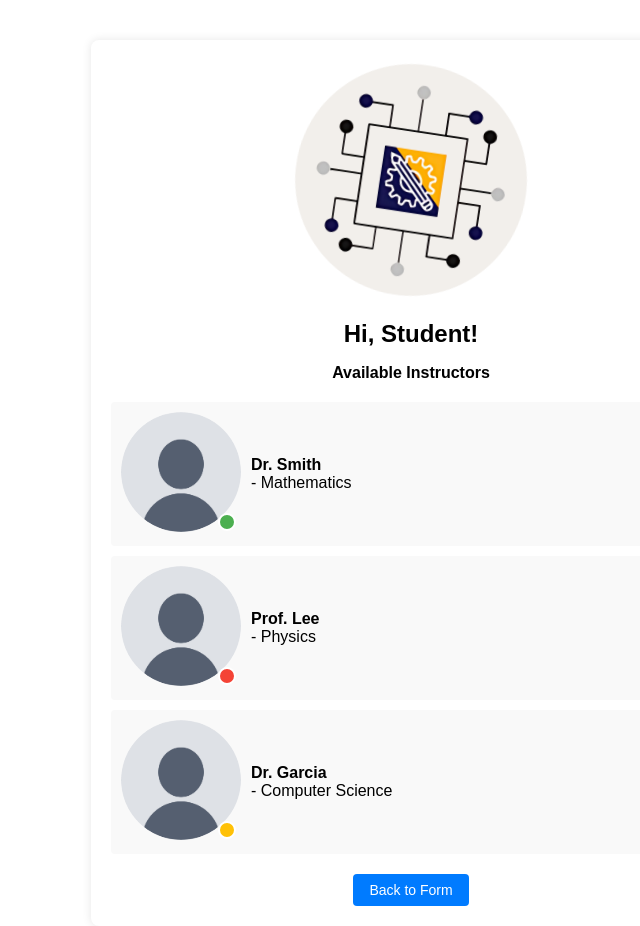
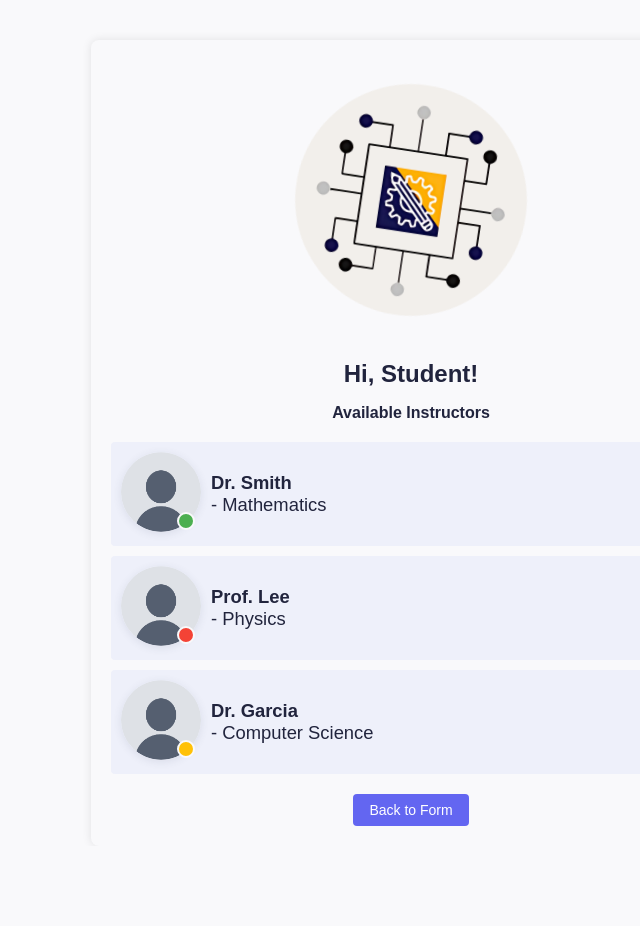
Before and after one commit to ECEMonitoringSystem/ecemonitoringsystem, a React (Create React App) app: page /instructors-list in a window 1280 px wide. Shown: the whole page, without its empty margins (229-869 px from the left). After the commit the page ends 846 px from the top, so only its background shows below. Built offline with nearby package versions, Linux system fonts and the light colour scheme.

Commit message:
Added Login to ListInstructors

```diff
--- a/src/CSS/ListInstructors.css
+++ b/src/CSS/ListInstructors.css
@@ -1,3 +1,34 @@
+:root {
+  --background-color: #f9f9fb;
+  --text-color: #21243d;
+  --form-bg: #eef0fa;
+  --button-bg: #6366f1;
+  --button-hover-bg: #4338ca;
+}
+
+/* Header and logo styles */
+.App-header2 {
+  background-color: var(--background-color);
+  min-height: 35vh;
+  display: flex;
+  flex-direction: column;
+  align-items: center;
+  justify-content: center;
+  font-size: calc(10px + 2vmin);
+  color: var(--text-color);
+  text-align: center;
+}
+.App-logo2 {
+  height: 30vmin;
+  pointer-events: none;
+  animation: App-logo-spin infinite 20s linear;
+}
+@keyframes App-logo-spin {
+  from { transform: rotate(0deg);}
+  to   { transform: rotate(360deg);}
+}
+
+/* Instructor list styles */
 .instructors-list {
   max-width: 600px;
   margin: 40px auto;
@@ -7,31 +38,17 @@
   border-radius: 8px;
   box-shadow: 0 0 10px rgba(0,0,0,0.1);
 }
-
-  .instructors-list h1,
-  .instructors-list h2 {
-    text-align: center;
-    margin-bottom: 10px;
-  }
-
-  .instructors-list p {
-    text-align: center;
-    margin-bottom: 20px;
-    font-weight: bold;
-  }
-
 .instructors-list ul {
   list-style: none;
   padding: 0;
+  margin: 0;
 }
-
 .instructor-item {
   margin-bottom: 10px;
   border-radius: 4px;
   background-color: var(--form-bg);
   overflow: hidden;
 }
-
 .instructor-box-button {
   display: flex;
   align-items: center;
@@ -45,29 +62,42 @@
   text-align: left;
   font-family: inherit;
   font-size: inherit;
+  transition: background 0.2s, opacity 0.2s;
 }
-
 .instructor-box-button:hover {
   background-color: rgba(0,0,0,0.05);
   opacity: 0.9;
 }
-
 .profile-image-container {
   position: relative;
   display: inline-block;
 }
-
 .instructor-profile {
-    width: 120px;
-    height: 120px;
+  width: 80px;
+  height: 80px;
   border-radius: 50%;
   object-fit: cover;
+  box-shadow: 0 2px 8px rgba(60,72,100,0.11);
 }
-
 .instructor-info {
   display: flex;
   flex-direction: column;
+  font-size: 1.15rem;
+  font-weight: 400;
 }
+.indicator {
+  position: absolute;
+  bottom: 6px;
+  right: 6px;
+  width: 18px;
+  height: 18px;
+  border-radius: 50%;
+  border: 2px solid var(--background-color);
+  box-sizing: border-box;
+}
+.indicator.inside { background-color: #4CAF50; }
+.indicator.outside { background-color: #F44336; }
+.indicator.in-class { background-color: #ffc107; }
 
 .back-button {
   padding: 8px 16px;
@@ -83,27 +113,128 @@
   margin-left: auto;
   margin-right: auto;
 }
-
 .back-button:hover {
   background-color: var(--button-hover-bg);
 }
 
-  .indicator {
-    position: absolute;
-    bottom: 5px;
-    right: 5px;
-    width: 18px;
-    height: 18px;
-    border-radius: 50%;
-    border: 2px solid var(--background-color);
+/* ==== MODAL CENTERED LOGIN BOX ==== */
+.login-modal-overlay {
+  position: fixed;
+  top: 0; left: 0; right: 0; bottom: 0;
+  background: rgba(0,0,0,0.21);
+  z-index: 1000;
+  display: flex;
+  align-items: center;
+  justify-content: center;
+}
+
+.modal-box-container {
+  background: #fff;               /* subtle, professional */
+  border-radius: 22px;
+  border: 2px solid #e0e7ff;      /* light border, or use #6366f1 for subtle indigo */
+  box-shadow: 0 20px 48px rgba(60,72,100,0.13), 0 8px 24px rgba(60,72,100,0.09);
+  padding: 2.2rem 1.8rem 2.2rem 1.8rem;
+  min-width: 340px;
+  max-width: 420px;
+  width: 100%;
+  display: flex;
+  flex-direction: column;
+  align-items: center;
+}
+
+.login-modal-content {
+  width: 100%;
+  background: #fff;
+  border-radius: 18px;
+  padding: 1.8rem 1.2rem;
+  display: flex;
+  flex-direction: column;
+  align-items: center;
+  border: none;
+  box-shadow: none;
+}
+
+.login-inner-box {
+  background: #fff;
+  border-radius: 12px;
+  max-width: 320px;
+  width: 100%;
+  margin: 0 auto;
+  display: flex;
+  flex-direction: column;
+  align-items: center;
+  gap: 1rem;
+  text-align: center;
+}
+
+.login-inner-box h2 {
+  color: #2563eb;
+  font-size: 1.7rem;
+  font-weight: 700;
+  margin-bottom: 0.5rem;
+}
+
+.login-inner-box input,
+.login-inner-box button {
+  width: 100%;
   box-sizing: border-box;
+  margin: 8px 0;
 }
-  .indicator.inside {
-    background-color: #4CAF50; /* Green */
+
+.login-inner-box input {
+  padding: 12px 14px;
+  border: 1.8px solid #bfc7d1;
+  border-radius: 8px;
+  font-size: 16px;
+  background: #f4f6fb;
+  transition: border-color 0.2s, box-shadow 0.2s;
+  box-shadow: 0 1px 5px rgba(99,102,241,0.09);
 }
-  .indicator.outside {
-    background-color: #F44336; /* Red */
+.login-inner-box input:focus {
+  border-color: #2563eb;
+  box-shadow: 0 0 0 2px #e0e7ff;
+  outline: none;
 }
-  .indicator.in-class {
-    background-color: #ffc107; /* Amber */
+
+.login-inner-box button {
+  padding: 12px 0;
+  border: none;
+  border-radius: 8px;
+  background: linear-gradient(90deg, #6366f1 60%, #4338ca 100%);
+  color: #fff;
+  font-size: 17px;
+  font-weight: 600;
+  cursor: pointer;
+  box-shadow: 0 2px 8px rgba(99,102,241,0.08);
+  margin-top: 10px;
+  transition: background 0.2s, box-shadow 0.2s;
 }
+
+.login-inner-box button:last-child {
+  background: #e0e7ff;
+  color: #2563eb;
+  margin-top: 0;
+  border: 1.5px solid #2563eb;
+  font-weight: 500;
+}
+
+.login-inner-box button:hover {
+  background: #4338ca;
+  box-shadow: 0 4px 16px rgba(99,102,241,0.12);
+}
+
+/* Responsive: smaller modal on tiny screens */
+@media (max-width: 500px) {
+  .modal-box-container {
+    min-width: 98vw;
+    max-width: 100vw;
+    padding: 1.2rem 0.2rem;
+  }
+  .login-modal-content {
+    padding: 0.7rem 0.2rem 1.2rem 0.2rem;
+  }
+  .instructor-profile {
+    width: 52px;
+    height: 52px;
+  }
+}
--- a/src/Pages/ListInstructors.js
+++ b/src/Pages/ListInstructors.js
@@ -1,10 +1,24 @@
-import React from 'react';
+import React, { useState, useEffect } from 'react';
 import { useNavigate } from 'react-router-dom';
 import profileImg from '../Images/profile.png';
-import '../CSS/InstructorsList.css';
+import logo from '../Images/logo.png';
+import '../CSS/ListInstructors.css';
 
 function ListInstructors() {
   const navigate = useNavigate();
+  const [showLogin, setShowLogin] = useState(false);
+  const [selectedInstructor, setSelectedInstructor] = useState(null);
+  const [username, setUsername] = useState('');
+  const [password, setPassword] = useState('');
+
+  // Escape key closes popup
+  useEffect(() => {
+    function handleKeyDown(e) {
+      if (e.key === "Escape") setShowLogin(false);
+    }
+    if (showLogin) window.addEventListener('keydown', handleKeyDown);
+    return () => window.removeEventListener('keydown', handleKeyDown);
+  }, [showLogin]);
 
   const instructors = [
     { id: 1, name: 'Dr. Smith', subject: 'Mathematics', isInsideOffice: true, isInClass: false },
@@ -13,11 +27,27 @@ function ListInstructors() {
   ];
 
   const handleProfileClick = (instructor) => {
-    navigate(`/instructor/${instructor.id}`);
+    setSelectedInstructor(instructor);
+    setShowLogin(true);
+  };
+
+  const handleLogin = (e) => {
+    e.preventDefault();
+    // TODO: Add real authentication logic here
+    setShowLogin(false);
+    setUsername('');
+    setPassword('');
+    if (selectedInstructor) {
+      navigate(`/instructor/${selectedInstructor.id}`);
+    }
   };
 
   return (
     <div className="instructors-list">
+      <header className="App-header2">
+        <img src={logo} className="App-logo2" alt="logo" />
+      </header>
+
       <ul>
         {instructors.map(instructor => (
           <li key={instructor.id} className="instructor-item">
@@ -32,12 +62,13 @@ function ListInstructors() {
                   className="instructor-profile"
                 />
                 <span
-                  className={`indicator ${instructor.isInClass
-                    ? 'in-class'
-                    : instructor.isInsideOffice
-                      ? 'inside'
-                      : 'outside'
-                    }`}
+                  className={`indicator ${
+                    instructor.isInClass
+                      ? 'in-class'
+                      : instructor.isInsideOffice
+                        ? 'inside'
+                        : 'outside'
+                  }`}
                   title={
                     instructor.isInClass
                       ? 'In class'
@@ -61,6 +92,44 @@ function ListInstructors() {
       >
         Logout Button
       </button>
+
+      {showLogin && (
+        <div
+          className="login-modal-overlay"
+          onClick={() => setShowLogin(false)}
+        >
+          <div
+            className="modal-box-container"
+            onClick={e => e.stopPropagation()}
+          >
+            <form
+              className="login-modal-content"
+              onSubmit={handleLogin}
+            >
+              <div className="login-inner-box">
+                <h2>Login</h2>
+                <input
+                  type="text"
+                  placeholder="Username"
+                  value={username}
+                  onChange={e => setUsername(e.target.value)}
+                  autoFocus
+                  required
+                />
+                <input
+                  type="password"
+                  placeholder="Password"
+                  value={password}
+                  onChange={e => setPassword(e.target.value)}
+                  required
+                />
+                <button type="submit">Login</button>
+                <button type="button" onClick={() => setShowLogin(false)}>Cancel</button>
+              </div>
+            </form>
+          </div>
+        </div>
+      )}
     </div>
   );
 }
```
Lines whose indentation alone changed are shown as unchanged.
